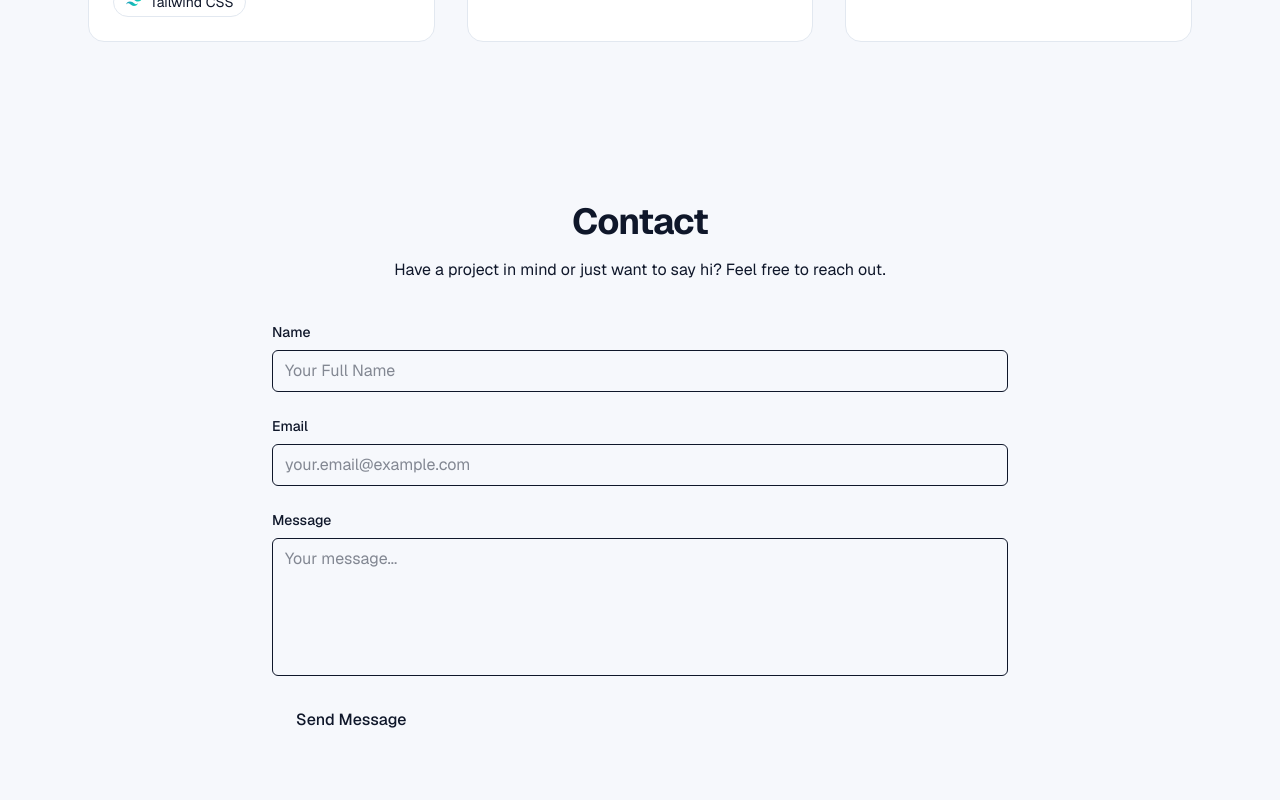
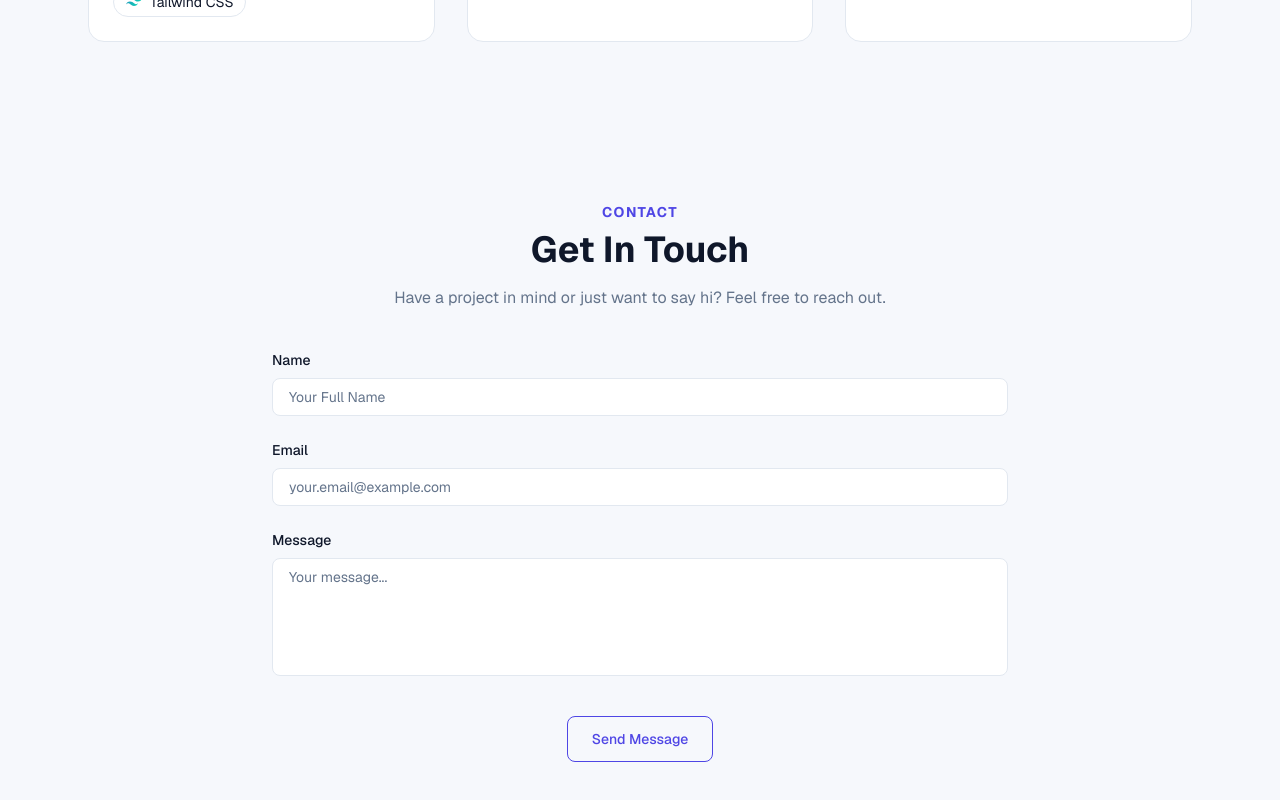
Before and after one commit to sertanrdn/portfolio, a Next.js app: page / in a window 1280 px wide. Shown: the part 2632-3432 px from the top of the page. Built offline with nearby package versions, Linux system fonts and the light colour scheme.

Commit message:
Some design changes to match with the rest of the page

```diff
--- a/src/app/globals.css
+++ b/src/app/globals.css
@@ -43,12 +43,12 @@ body {
   animation: slide-down 0.2s ease-out;
 }
 
-a.intro-cta-button {
+.intro-cta-button {
   border-color: var(--color-accent);
   color: var(--color-accent);
 }
 
-a.intro-cta-button:hover {
+.intro-cta-button:hover {
   background-color: var(--color-accent);
   color: var(--color-bg);
 }
--- a/src/components/Contact.tsx
+++ b/src/components/Contact.tsx
@@ -8,10 +8,13 @@ export default function Contact() {
         >
             <div className="mx-auto max-w-3xl px-4">
                 <div className="mb-10 text-center">
-                    <h2 className="text-3xl font-bold tracking-tight md:text-4xl">
+                    <p className="mb-2 text-sm font-bold tracking-widest uppercase text-accent">
                         Contact
+                    </p>
+                    <h2 className="mb-4 text-3xl font-bold md:text-4xl">
+                        Get In Touch
                     </h2>
-                    <p className="mt-4 text-muted-foreground">
+                    <p className="mt-4 text-muted">
                         Have a project in mind or just want to say hi?
                         Feel free to reach out.
                     </p>
--- a/src/components/ContactForm.tsx
+++ b/src/components/ContactForm.tsx
@@ -14,7 +14,10 @@ export default function ContactForm() {
                     id="name"
                     type="text"
                     placeholder="Your Full Name"
-                    className="rounded-md border px-3 py-2 focus:outline-none focus:ring-2 focus:ring-primary"
+                    className="rounded-lg border border-border bg-surface px-4 py-2 text-sm
+                        text-text placeholder:text-muted
+                        focus:outline-none focus:border-accent
+                    "
                 />
             </div>
             <div className="flex flex-col gap-2">
@@ -28,7 +31,10 @@ export default function ContactForm() {
                     id="email"
                     type="email"
                     placeholder="your.email@example.com"
-                    className="rounded-md border px-3 py-2 focus:outline-none focus:ring-2 focus:ring-primary"
+                    className="rounded-lg border border-border bg-surface px-4 py-2 text-sm
+                        text-text placeholder:text-muted
+                        focus:outline-none focus:border-accent
+                    "
                 />
             </div>
             <div className="flex flex-col gap-2">
@@ -42,15 +48,23 @@ export default function ContactForm() {
                     id="message"
                     rows={5}
                     placeholder="Your message..."
-                    className="resize-none rounded-md border px-3 py-2 focus:outline-none focus:ring-2 focus:ring-primary"
+                    className="resize-none rounded-lg border border-border bg-surface px-4 py-2 text-sm
+                        text-text placeholder:text-muted
+                        focus:outline-none focus:border-accent
+                    "
                 />
             </div>
-            <button
-                type="submit"
-                className="inline-flex items-center justify-center rounded-md bg-primary px-6 py-2 font-medium text-primary-foreground transition hover:opacity-90"
-            >
-                Send Message
-            </button>
+            <div className="flex justify-center pt-4">
+                <button
+                    type="submit"
+                    className="intro-cta-button inline-flex items-center
+                        justify-center rounded-lg border px-6 py-3 text-sm
+                        font-medium transition hover:shadow-md cursor-pointer
+                    "
+                >
+                    Send Message
+                </button>
+            </div>
         </form>
     );
 }
```
